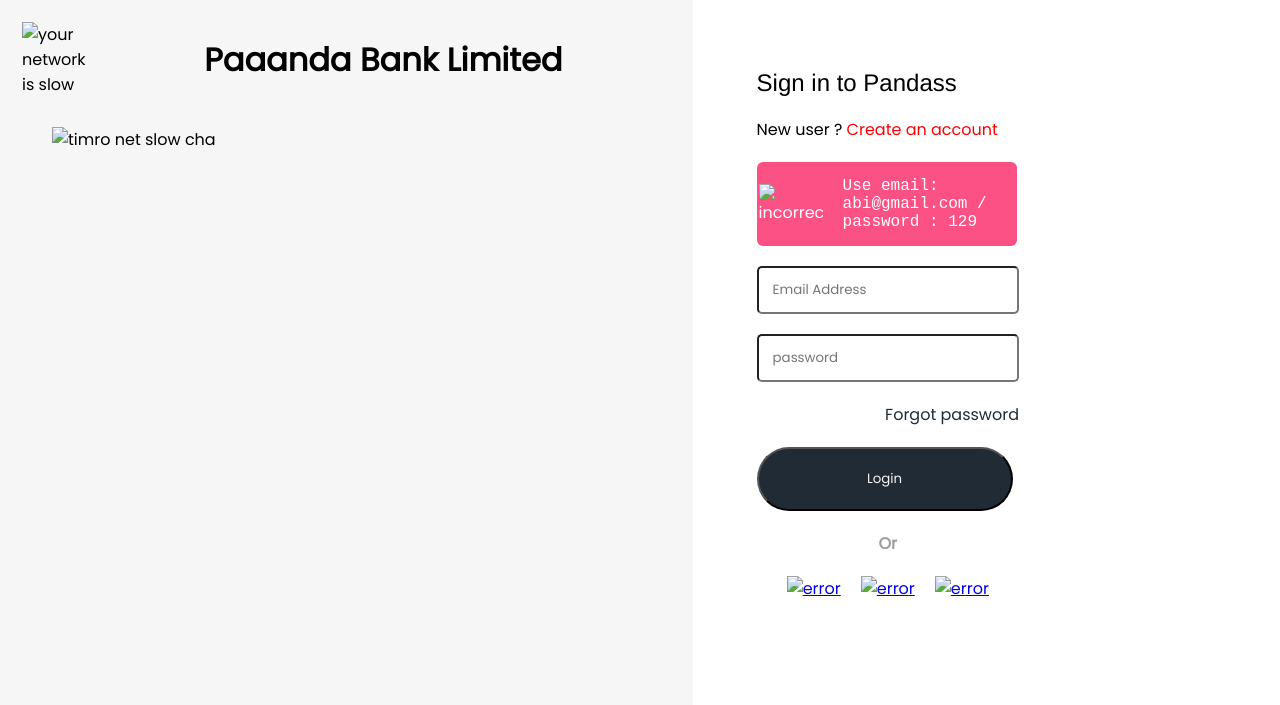
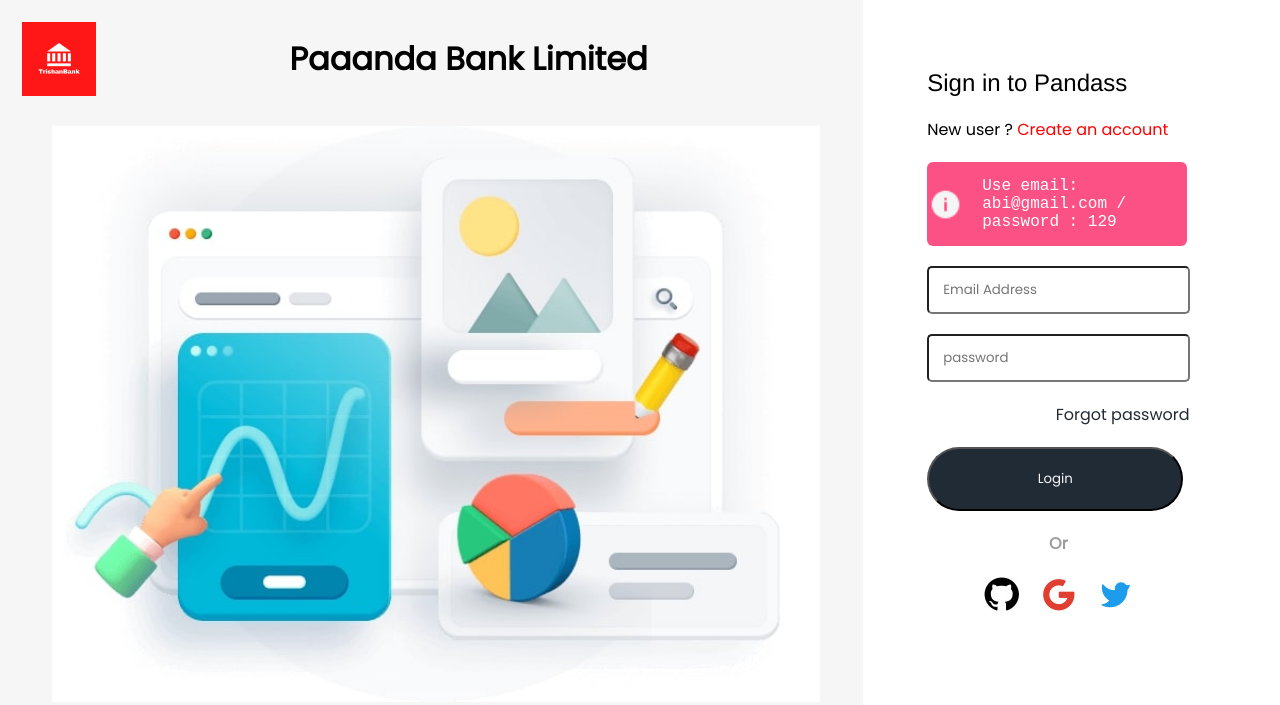
Before and after one commit to Abiralstha99/Task-1, a plain HTML site: page index.html in a window 1280 px wide. Drawn offline with Linux system fonts and the light colour scheme.

Commit message:
changes were made to html file

```diff
--- a/index.html
+++ b/index.html
@@ -7,17 +7,18 @@
     <meta name="viewport" content="width=device-width, initial-scale=1.0">
     <title>Document</title>
     <link rel="stylesheet" href="project.css">
+    <link rel="shortcut icon" href="photos/logo.png" type="image/x-icon">
 </head>
 
 <body>
     <div class="container">
         <div class="left">
             <div class="mainheading">
-                <img src="logo.png" alt="your network is slow" class="logo">
+                <img src="photos/logo.png" alt="your network is slow" class="logo">
                 <h1 class="heading">Paaanda Bank Limited</h1>
             </div>
             <div class="mainphoto">
-                <img src="photo.jpg" alt="timro net slow cha" class="centrephoto">
+                <img src="photos/photo.jpg" alt="timro net slow cha" class="centrephoto">
             </div>
         </div>
 
@@ -27,7 +28,7 @@
                 <a href="#" class="account">Create an account</a>
             </p>
             <div class="demo">
-                <img src="info.png" alt="incorrect" class="info">
+                <img src="photos/info.png" alt="incorrect" class="info">
                 <p class="info1">
                     Use email: abi@gmail.com /
                     password : 129
@@ -40,9 +41,9 @@
             <p class="Or">Or</p>
 
             <div class="sign_in">
-                <a href="#"><img src="github.jpg" alt="error"></a>
-                <a href="#"><img src="google.jpg" alt="error"></a>
-                <a href="#"><img src="twitter.jpg" alt="error"></a>
+                <a href="#"><img src="photos/github.jpg" alt="error"></a>
+                <a href="#"><img src="photos/google.jpg" alt="error"></a>
+                <a href="#"><img src="photos/twitter.jpg" alt="error"></a>
             </div>
         </div>
     </div>
```
